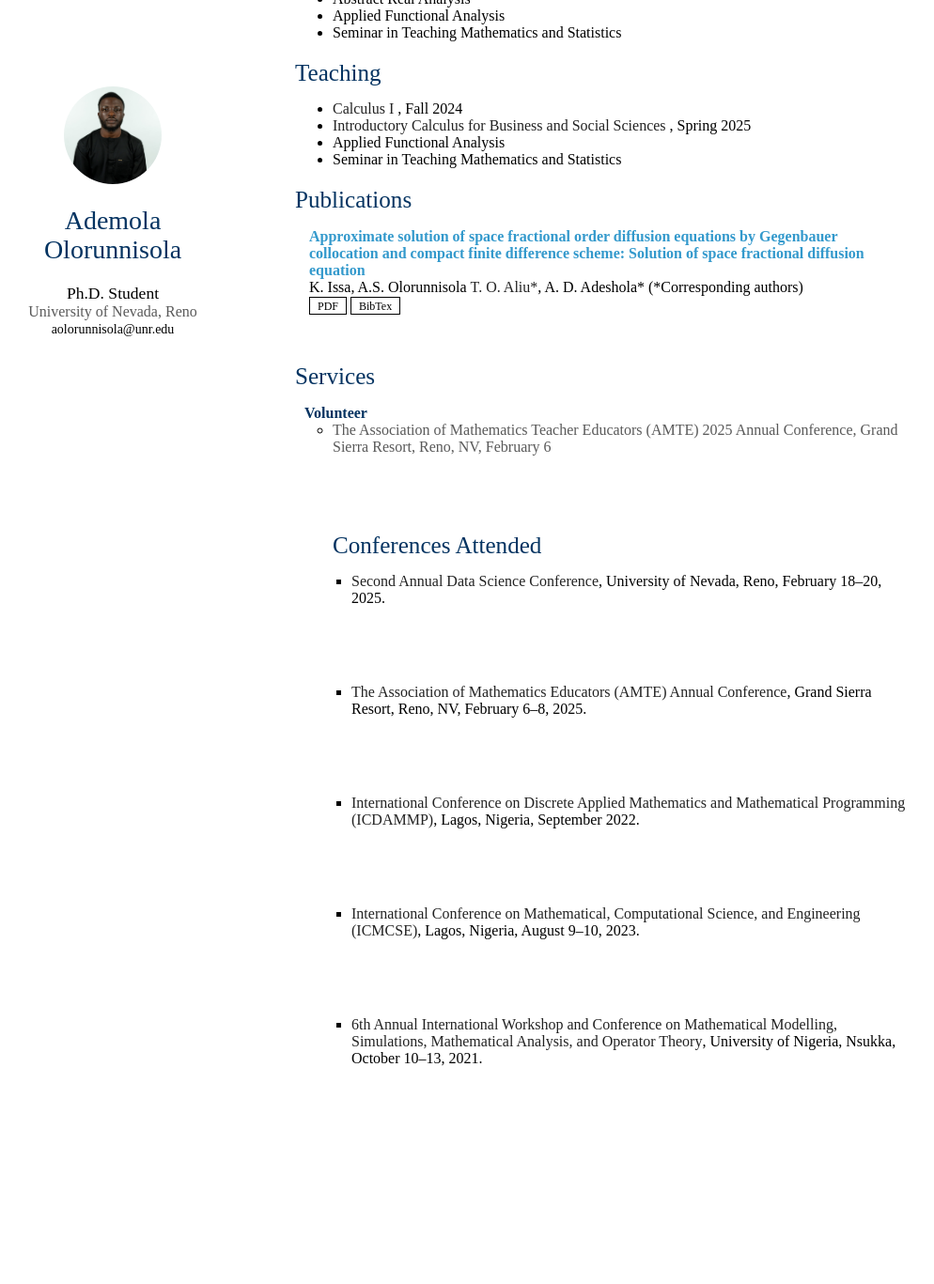
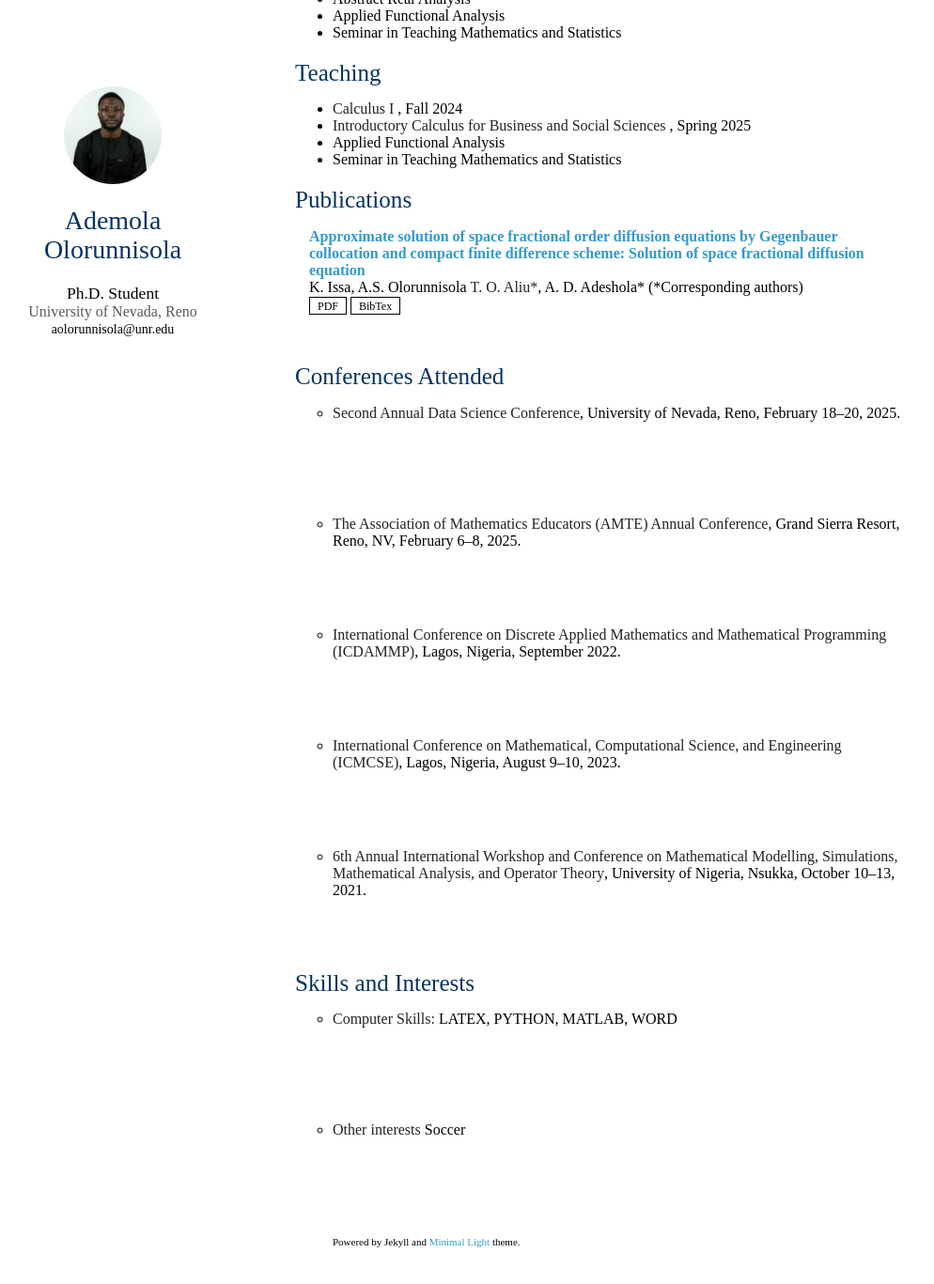
Before and after one commit to Ademola-Olorunnisola/Ademola-Olorunnisola.github.io, a Jekyll site: the page index.html, which Jekyll copies as it is, in a window 1280 px wide and 1400 px high, scrolled down 342 px. Shown: the top 1367 px of the window at 94% size, without its empty margins (156-1150 px from the left). Built offline with Jekyll 4.4.1, drawn with Linux system fonts in a browser that asks for light colours; nearby versions of some CDN libraries; a style sheet for code colours, icons or effects is not loaded; before the commit the page ends 1622 px from its top, so only the background shows below that.

Commit message:
Update index.html

```diff
--- a/index.html
+++ b/index.html
@@ -188,26 +188,75 @@
               </div>
             </li>
 
-        <h2 id="services">Services</h2>
 
-        <h4 style="margin: 0 10px 0">Volunteer</h4>
+          <h2 id="conferences-attended">Conferences Attended</h2>
+        <ul>
+          <li>
+            <strong>Second Annual Data Science Conference</strong>, University of Nevada, Reno, February 18–20, 2025.
+          </li>
+          <li>
+            <strong>The Association of Mathematics Educators (AMTE) Annual Conference</strong>, Grand Sierra Resort, Reno, NV, February 6–8, 2025.
+          </li>
+          <li>
+            <strong>International Conference on Discrete Applied Mathematics and Mathematical Programming (ICDAMMP)</strong>, Lagos, Nigeria, September 2022.
+          </li>
+          <li>
+            <strong>International Conference on Mathematical, Computational Science, and Engineering (ICMCSE)</strong>, Lagos, Nigeria, August 9–10, 2023.
+          </li>
+          <li>
+            <strong>6th Annual International Workshop and Conference on Mathematical Modelling, Simulations, Mathematical Analysis, and Operator Theory</strong>, University of Nigeria, Nsukka, October 10–13, 2021.
+          </li>
+        </ul>
 
-        <ul style="margin: 0 0 5px">
+          <h2 id="skils-and-interests">Skills and Interests</h2>
+
+        <ul>
           <li>
-            <a href="https://amte.net/content/2025-annual-amte-conference"
-              ><autocolor
-                >The Association of Mathematics Teacher Educators (AMTE) 2025 Annual Conference,
-                Grand Sierra Resort, Reno, NV, February 6
-              </autocolor
-              ></a
-            >
+            <strong> Computer Skills: </strong> LATEX, PYTHON, MATLAB, WORD
+          </li>
+          <li>
+            <strong> Other interests</strong> Soccer
           </li>
 
-          <h2 id="conferences-attended">Conferences Attended</h2>
-          <ul style="margin: 0; padding: 0 0 10px 20px;">
-            <li><strong>Second Annual Data Science Conference</strong>, University of Nevada, Reno, February 18–20, 2025.</li>
-            <li><strong>The Association of Mathematics Educators (AMTE) Annual Conference</strong>, Grand Sierra Resort, Reno, NV, February 6–8, 2025.</li>
-            <li><strong>International Conference on Discrete Applied Mathematics and Mathematical Programming (ICDAMMP)</strong>, Lagos, Nigeria, September 2022.</li>
-            <li><strong>International Conference on Mathematical, Computational Science, and Engineering (ICMCSE)</strong>, Lagos, Nigeria, August 9–10, 2023.</li>
-            <li><strong>6th Annual International Workshop and Conference on Mathematical Modelling, Simulations, Mathematical Analysis, and Operator Theory</strong>, University of Nigeria, Nsukka, October 10–13, 2021.</li>
-          </ul>
+        <p>
+          <small
+            >Powered by Jekyll and
+            <a
+              href="https://github.com/yaoyao-liu/minimal-light"
+              target="_blank"
+              rel="noopener"
+              >Minimal Light</a
+            >
+            theme.</small
+          >
+        </p>
+      </section>
+      <footer></footer>
+    </div>
+    <script src="/assets/js/scale.fix.js"></script>
+
+    <script>
+      (function (i, s, o, g, r, a, m) {
+        i["GoogleAnalyticsObject"] = r;
+        (i[r] =
+          i[r] ||
+          function () {
+            (i[r].q = i[r].q || []).push(arguments);
+          }),
+          (i[r].l = 1 * new Date());
+        (a = s.createElement(o)), (m = s.getElementsByTagName(o)[0]);
+        a.async = 1;
+        a.src = g;
+        m.parentNode.insertBefore(a, m);
+      })(
+        window,
+        document,
+        "script",
+        "https://www.google-analytics.com/analytics.js",
+        "ga"
+      );
+      ga("create", "UA-111540567-4", "auto");
+      ga("send", "pageview");
+    </script>
+  </body>
+</html>
```
